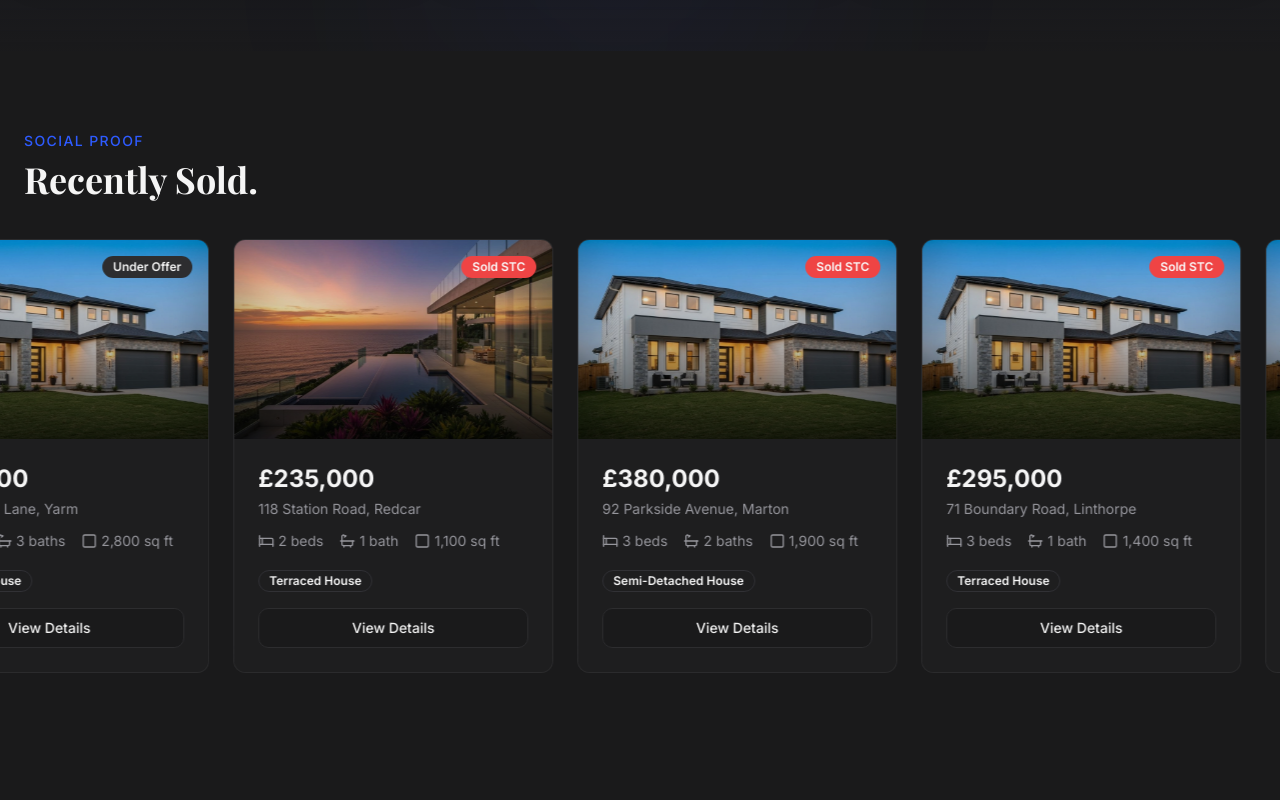
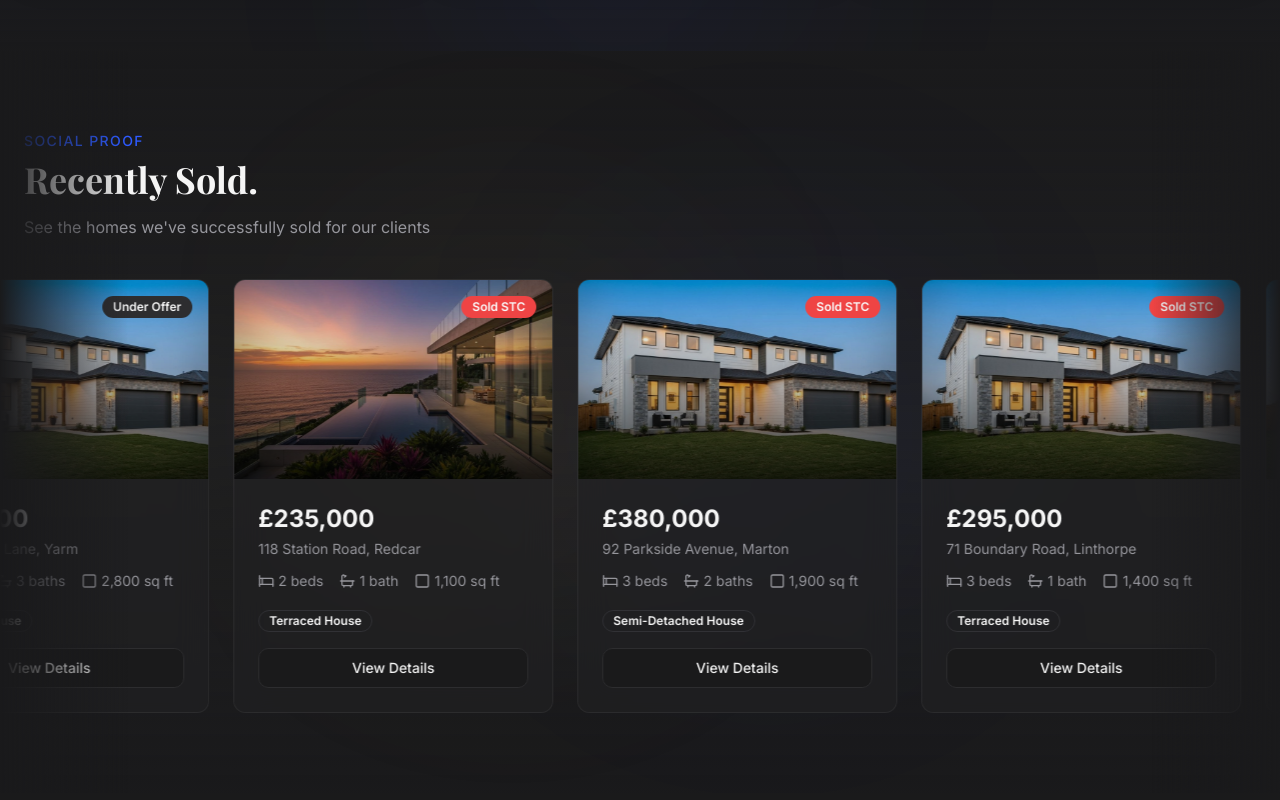
Before and after one commit to Mattyc1998/v0-nexus-realty-landing-page, a Next.js app: page / in a window 1280 px wide. Shown: the part 4260-5060 px from the top of the page. Built offline with nearby package versions, Linux system fonts and the light colour scheme.

Commit message:
Updated recently-sold.tsx

```diff
--- a/components/sections/recently-sold.tsx
+++ b/components/sections/recently-sold.tsx
@@ -7,13 +7,36 @@ import { PROPERTIES } from "@/lib/properties-data"
 
 export function RecentlySold() {
   const { ref, isVisible } = useScrollAnimation(0.6)
-  const soldProperties = PROPERTIES.filter(p => p.status === "Sold STC" || p.status === "Under Offer").slice(0, 6)
-  const displayProperties = soldProperties.length > 0 ? soldProperties : PROPERTIES.slice(5, 11)
+
+  const soldProperties = PROPERTIES.filter(
+    p => p.status === "Sold STC" || p.status === "Under Offer"
+  ).slice(0, 6)
+
+  const displayProperties = soldProperties.length > 0
+    ? soldProperties
+    : PROPERTIES.slice(5, 11)
+
   const doubled = [...displayProperties, ...displayProperties]
 
   return (
-    <section id="recently-sold" className="py-20" aria-label="Recently sold properties" ref={ref}>
-      <div className="mx-auto max-w-7xl px-6">
+    <section
+      id="recently-sold"
+      className="relative py-20 overflow-hidden"
+      aria-label="Recently sold properties"
+      ref={ref}
+    >
+      {/* Background gradient - darker for contrast */}
+      <div className="absolute inset-0 bg-gradient-to-b from-background via-muted/30 to-background -z-10" />
+
+      {/* Subtle radial gradients for depth */}
+      <div className="absolute top-0 left-1/2 -translate-x-1/2 w-full h-64 bg-gradient-radial from-primary/5 to-transparent -z-10" />
+      <div className="absolute bottom-0 left-1/2 -translate-x-1/2 w-full h-64 bg-gradient-radial from-gold-400/5 to-transparent -z-10" />
+
+      {/* Glow effects */}
+      <div className="absolute top-1/4 right-1/4 w-96 h-96 bg-primary/5 rounded-full blur-[120px] -z-10" />
+      <div className="absolute bottom-1/4 left-1/4 w-96 h-96 bg-gold-400/5 rounded-full blur-[120px] -z-10" />
+
+      <div className="mx-auto max-w-7xl px-6 mb-10">
         <motion.div
           initial={{ opacity: 0, x: -30 }}
           animate={isVisible ? { opacity: 1, x: 0 } : { opacity: 0, x: -30 }}
@@ -27,22 +50,39 @@ export function RecentlySold() {
         <motion.h2
           initial={{ opacity: 0, x: -30 }}
           animate={isVisible ? { opacity: 1, x: 0 } : { opacity: 0, x: -30 }}
-          transition={{ duration: 0.5, delay: 0.15 }}
-          className="mb-10 font-serif text-3xl font-bold text-foreground md:text-4xl text-balance"
+          transition={{ duration: 0.5, delay: 0.1 }}
+          className="mb-4 font-serif text-3xl font-bold text-foreground md:text-4xl text-balance"
         >
           Recently Sold.
         </motion.h2>
+
+        <motion.p
+          initial={{ opacity: 0, x: -30 }}
+          animate={isVisible ? { opacity: 1, x: 0 } : { opacity: 0, x: -30 }}
+          transition={{ duration: 0.5, delay: 0.2 }}
+          className="text-muted-foreground"
+        >
+          See the homes we've successfully sold for our clients
+        </motion.p>
       </div>
 
+      {/* Gradient fade edges for marquee */}
+      <div className="absolute left-0 top-0 bottom-0 w-32 bg-gradient-to-r from-background to-transparent z-10 pointer-events-none" />
+      <div className="absolute right-0 top-0 bottom-0 w-32 bg-gradient-to-l from-background to-transparent z-10 pointer-events-none" />
+
       <motion.div
-        initial={{ opacity: 0, x: 50 }}
-        animate={isVisible ? { opacity: 1, x: 0 } : { opacity: 0, x: 50 }}
+        initial={{ opacity: 0 }}
+        animate={isVisible ? { opacity: 1 } : { opacity: 0 }}
         transition={{ duration: 0.6, delay: 0.3 }}
-        className="relative overflow-hidden"
+        className="relative"
       >
         <div className="animate-marquee flex gap-6 hover:[animation-play-state:paused]">
           {doubled.map((property, i) => (
-            <PropertyCard key={`${property.id}-${i}`} property={property} className="w-80 shrink-0" />
+            <PropertyCard
+              key={`${property.id}-${i}`}
+              property={property}
+              className="w-80 shrink-0"
+            />
           ))}
         </div>
       </motion.div>
```
